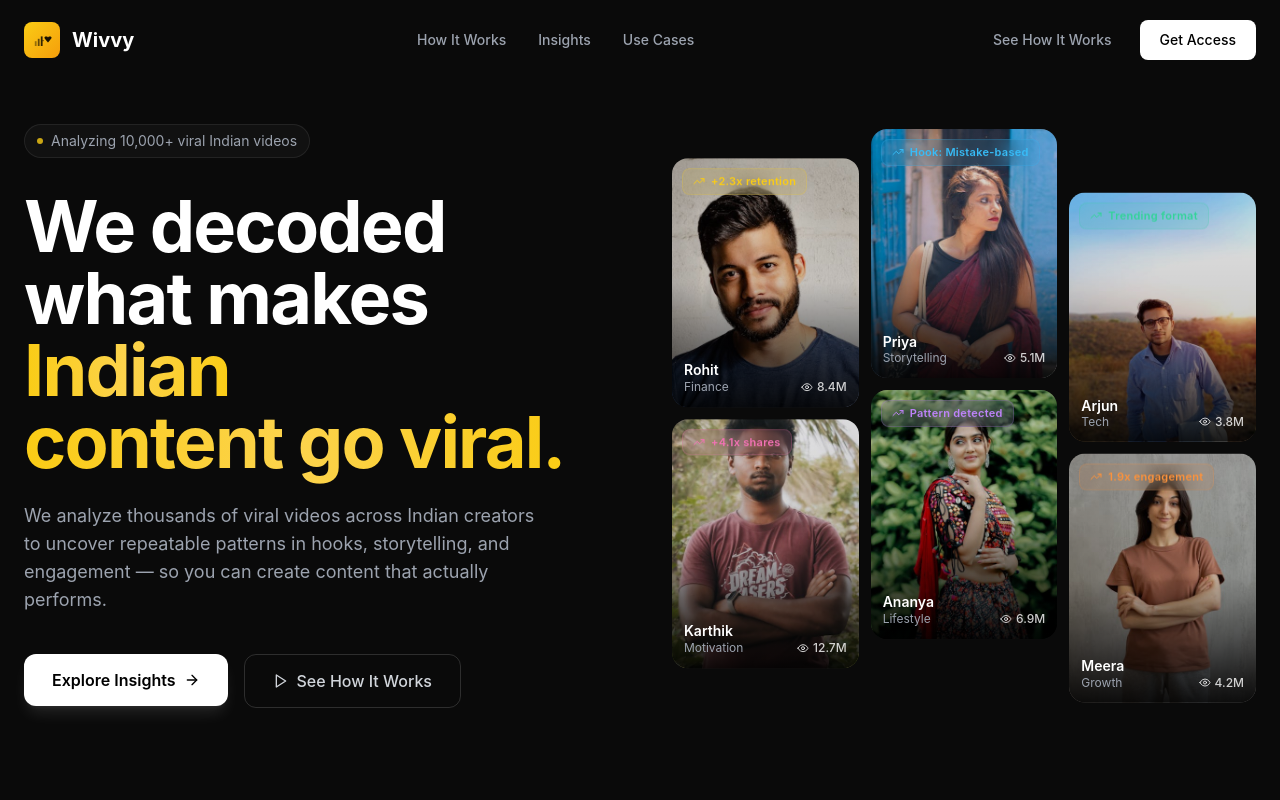
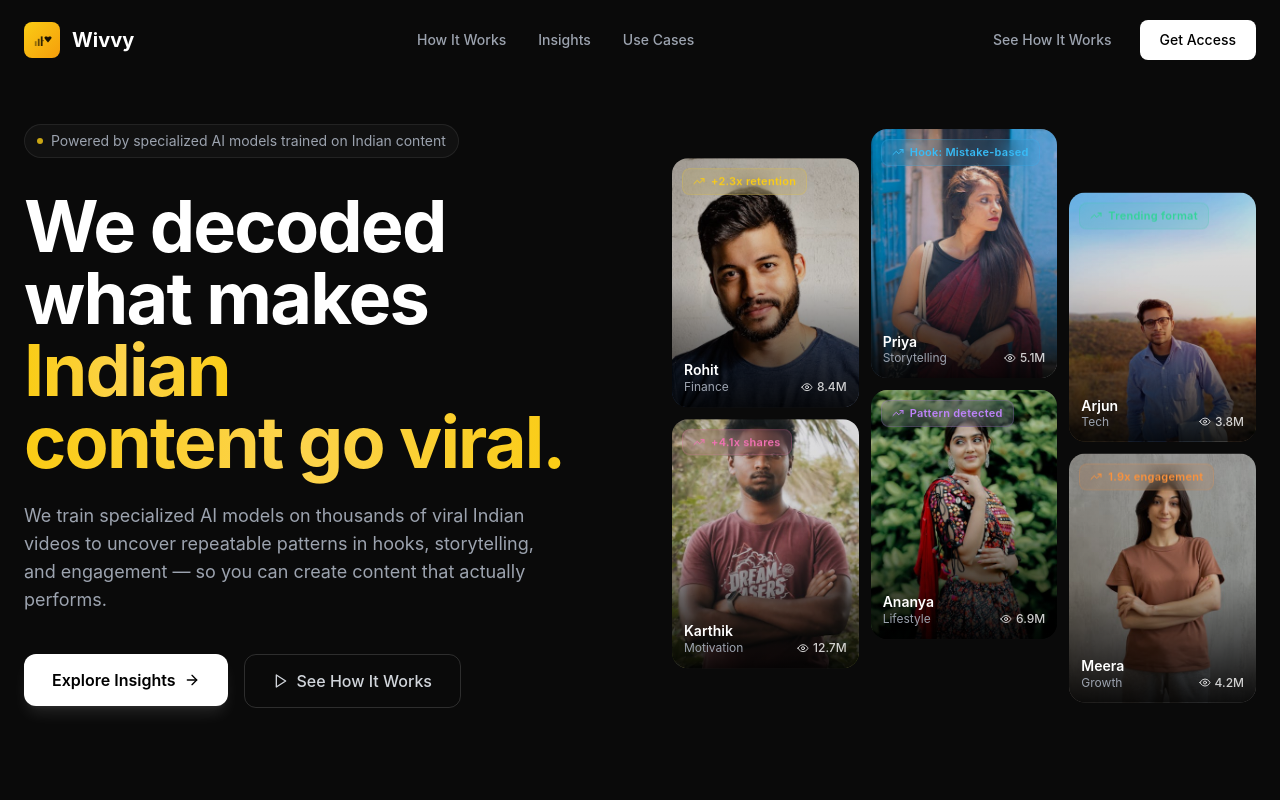
Before and after one commit to Treeback/wivvy-landing, a Next.js app: page / in a window 1280 px wide. Shown: the top 800 px of the page. Built offline with nearby package versions, Linux system fonts and the light colour scheme.

Commit message:
Add specialized AI models messaging to hero section

```diff
--- a/components/Hero.tsx
+++ b/components/Hero.tsx
@@ -90,7 +90,7 @@ const Hero = () => {
               className="inline-flex items-center gap-2 px-3 py-1.5 rounded-full border border-white/[0.08] bg-white/[0.03] text-gray-400 text-sm mb-8"
             >
               <div className="w-1.5 h-1.5 bg-yellow-400 rounded-full animate-pulse" />
-              Analyzing 10,000+ viral Indian videos
+              Powered by specialized AI models trained on Indian content
             </motion.div>
 
             <motion.h1
@@ -113,8 +113,8 @@ const Hero = () => {
               transition={{ duration: 0.6, delay: 0.35 }}
               className="text-base lg:text-lg text-gray-400 mb-10 leading-relaxed max-w-lg"
             >
-              We analyze thousands of viral videos across Indian creators to
-              uncover repeatable patterns in hooks, storytelling, and engagement
+              We train specialized AI models on thousands of viral Indian videos
+              to uncover repeatable patterns in hooks, storytelling, and engagement
               — so you can create content that actually performs.
             </motion.p>
 
```
